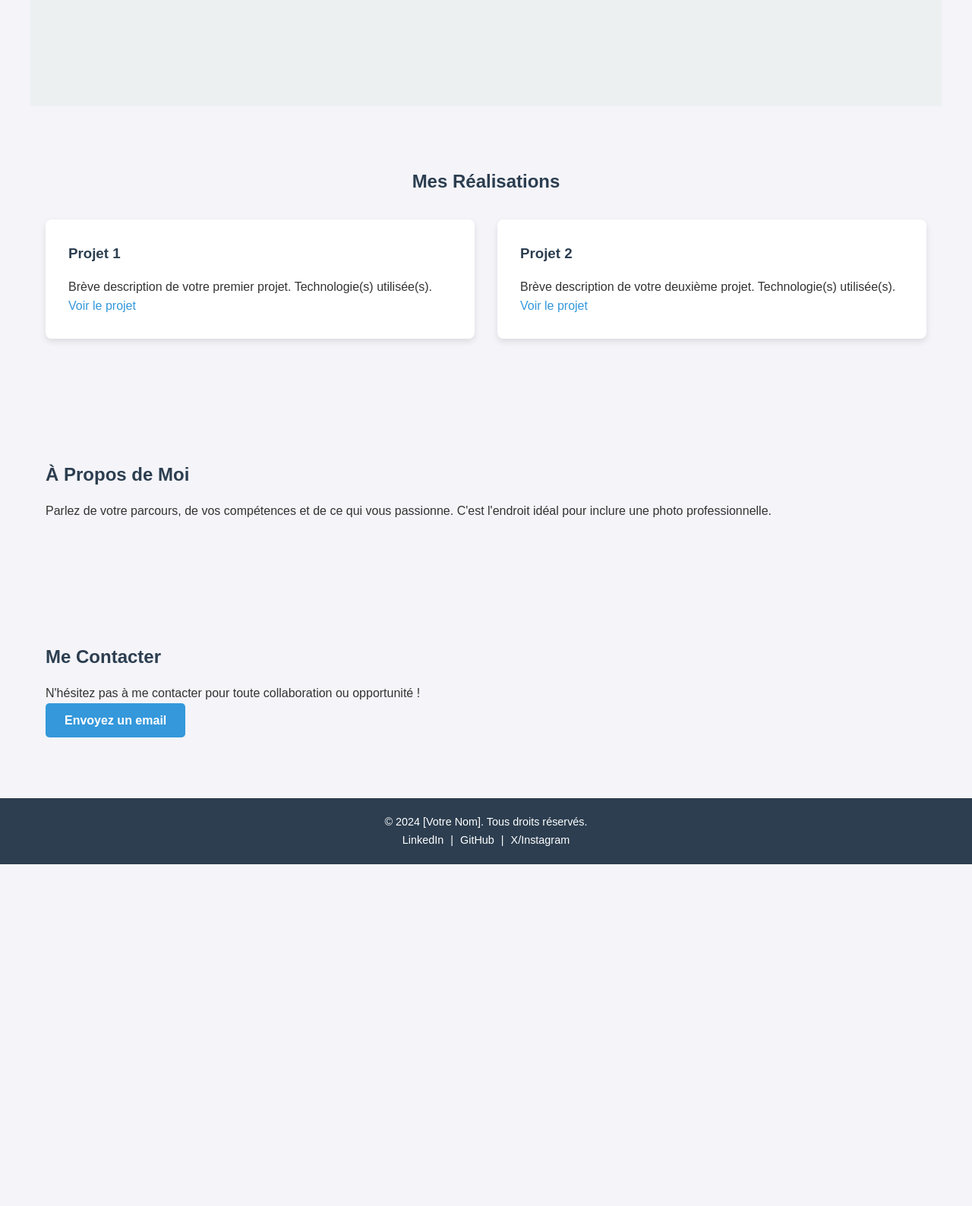
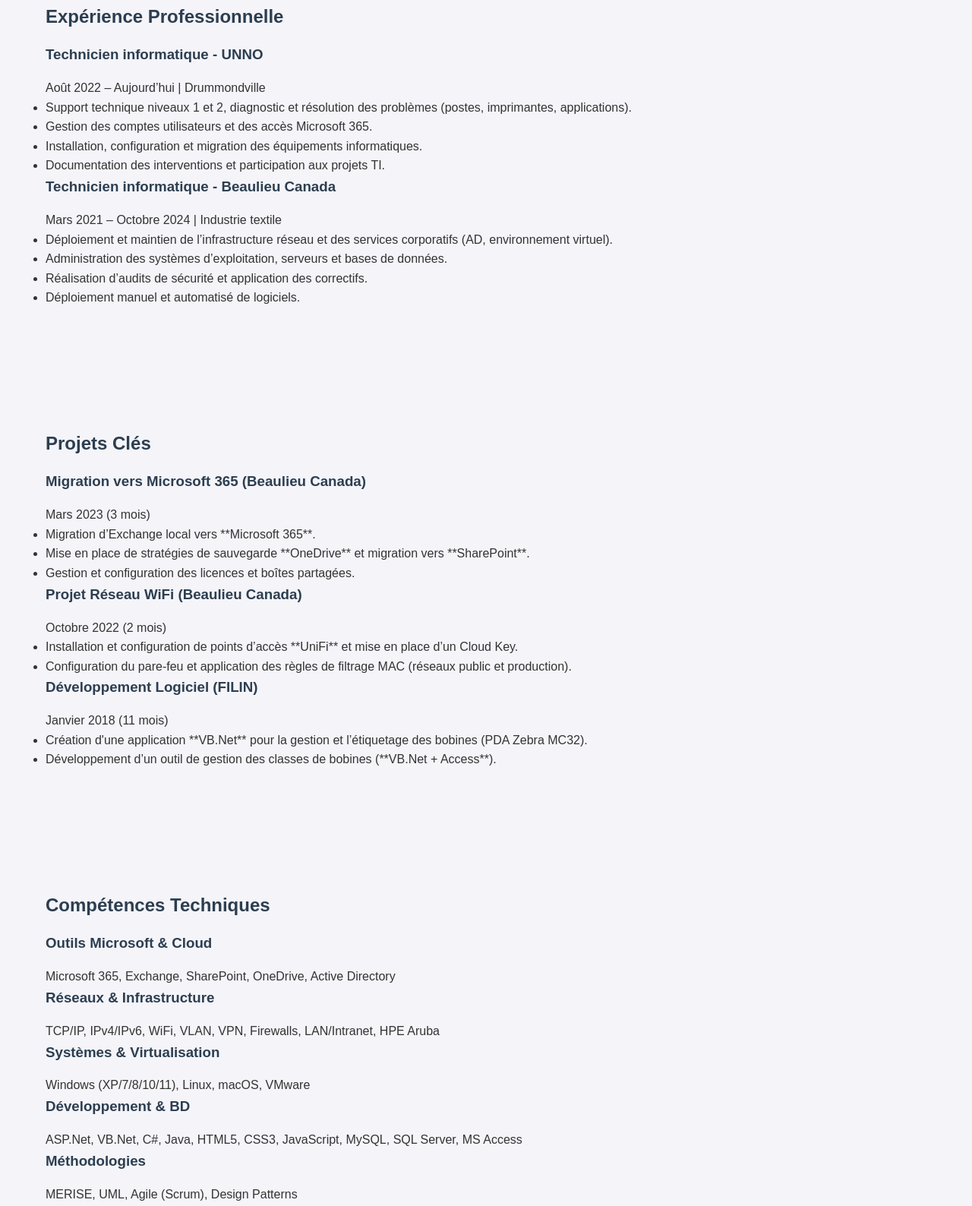
Before and after one commit to nizarsifi/ns-portfolio, a plain HTML site: page index.html in a window 1280 px wide. Shown: the part 570-2158 px from the top of the page at 76% size. Before the commit the page ends 1708 px from the top, so only its background shows below. Drawn offline with Linux system fonts and the light colour scheme.

Commit message:
Revise portfolio layout and update title
Updated the title and restructured the header and sections to enhance the portfolio layout and content.

```diff
--- a/index.html
+++ b/index.html
@@ -3,65 +3,147 @@
 <head>
     <meta charset="UTF-8">
     <meta name="viewport" content="width=device-width, initial-scale=1.0">
-    <title>Mon Portfolio - Nizar SIFI</title>
+    <title>Portfolio - Nizar SIFI | Technicien Informatique</title>
     <link rel="stylesheet" href="style.css">
     </head>
 <body>
-    <header>
+
+    <header id="home">
+        <div class="container">
+            <h1>Nizar SIFI</h1>
+            <p>Technicien Informatique Polyvalent</p>
             <nav>
-            <div class="logo">Nizar SIFI</div>
                 <ul>
-                <li><a href="#accueil">Accueil</a></li>
-                <li><a href="#projets">Projets</a></li>
-                <li><a href="#a-propos">À Propos</a></li>
+                    <li><a href="#about">Profil</a></li>
+                    <li><a href="#experience">Expérience</a></li>
+                    <li><a href="#projects">Projets</a></li>
+                    <li><a href="#skills">Compétences</a></li>
                     <li><a href="#contact">Contact</a></li>
                 </ul>
             </nav>
+        </div>
     </header>
 
-    <section id="accueil" class="hero">
-        <div class="hero-content">
-            <h1>Bonjour, je suis un Développeur</h1>
-            <p>Un Développeur Web, passionné par le domaine de la Technologie de l'information.</p>
-            <a href="#projets" class="btn">Voir mes Projets</a>
-        </div>
-
-    </section>
-
-    <section id="projets" class="projects">
-        <h2>Mes Réalisations</h2>
-        <div class="project-grid">
-            <div class="project-card">
-                <h3>Projet 1</h3>
-                <p>Brève description de votre premier projet. Technologie(s) utilisée(s).</p>
-                <a href="#" target="_blank">Voir le projet</a>
-            </div>
-            <div class="project-card">
-                <h3>Projet 2</h3>
-                <p>Brève description de votre deuxième projet. Technologie(s) utilisée(s).</p>
-                <a href="#" target="_blank">Voir le projet</a>
+    <section id="about" class="section-padding">
+        <div class="container">
+            <h2>À Propos de Moi</h2>
+            <div class="about-content">
+                <p>Technicien informatique polyvalent cumulant plusieurs années d’expérience en support technique (niveaux 1 et 2), en administration de systèmes, en gestion d’infrastructures réseau et en déploiement de solutions Microsoft 365. Solide expérience en diagnostics, résolution d’incidents, virtualisation, installation matérielle et maintenance applicative.</p>
+                <p>Capacité démontrée à travailler en environnement industriel et corporatif, avec un excellent sens du service à la clientèle et une forte aptitude à la documentation.</p>
+                <a href="chemin/vers/votre/cv.pdf" class="btn-primary" download>Télécharger mon CV</a>
             </div>
         </div>
     </section>
 
-    <section id="a-propos" class="about">
-        <h2>À Propos de Moi</h2>
-        <p>Parlez de votre parcours, de vos compétences et de ce qui vous passionne. C'est l'endroit idéal pour inclure une photo professionnelle.</p>
+    <section id="experience" class="bg-light section-padding">
+        <div class="container">
+            <h2>Expérience Professionnelle</h2>
+
+            <div class="job-entry">
+                <h3>Technicien informatique - UNNO</h3>
+                <p class="job-meta">Août 2022 – Aujourd’hui | Drummondville</p>
+                <ul>
+                    <li>Support technique niveaux 1 et 2, diagnostic et résolution des problèmes (postes, imprimantes, applications).</li>
+                    <li>Gestion des comptes utilisateurs et des accès Microsoft 365.</li>
+                    <li>Installation, configuration et migration des équipements informatiques.</li>
+                    <li>Documentation des interventions et participation aux projets TI.</li>
+                </ul>
+            </div>
+
+            <div class="job-entry">
+                <h3>Technicien informatique - Beaulieu Canada</h3>
+                <p class="job-meta">Mars 2021 – Octobre 2024 | Industrie textile</p>
+                <ul>
+                    <li>Déploiement et maintien de l’infrastructure réseau et des services corporatifs (AD, environnement virtuel).</li>
+                    <li>Administration des systèmes d’exploitation, serveurs et bases de données.</li>
+                    <li>Réalisation d’audits de sécurité et application des correctifs.</li>
+                    <li>Déploiement manuel et automatisé de logiciels.</li>
+                </ul>
+            </div>
+
+            </div>
     </section>
 
-    <section id="contact" class="contact">
-        <h2>Me Contacter</h2>
-        <p>N'hésitez pas à me contacter pour toute collaboration ou opportunité !</p>
-        <a href="mailto:votre.email@exemple.com" class="btn">Envoyez un email</a>
+    <section id="projects" class="section-padding">
+        <div class="container">
+            <h2>Projets Clés</h2>
+
+            <div class="project-entry">
+                <h3>Migration vers Microsoft 365 (Beaulieu Canada)</h3>
+                <p class="project-meta">Mars 2023 (3 mois)</p>
+                <ul>
+                    <li>Migration d’Exchange local vers **Microsoft 365**.</li>
+                    <li>Mise en place de stratégies de sauvegarde **OneDrive** et migration vers **SharePoint**.</li>
+                    <li>Gestion et configuration des licences et boîtes partagées.</li>
+                </ul>
+            </div>
+
+            <div class="project-entry">
+                <h3>Projet Réseau WiFi (Beaulieu Canada)</h3>
+                <p class="project-meta">Octobre 2022 (2 mois)</p>
+                <ul>
+                    <li>Installation et configuration de points d’accès **UniFi** et mise en place d’un Cloud Key.</li>
+                    <li>Configuration du pare-feu et application des règles de filtrage MAC (réseaux public et production).</li>
+                </ul>
+            </div>
+
+            <div class="project-entry">
+                <h3>Développement Logiciel (FILIN)</h3>
+                <p class="project-meta">Janvier 2018 (11 mois)</p>
+                <ul>
+                    <li>Création d'une application **VB.Net** pour la gestion et l’étiquetage des bobines (PDA Zebra MC32).</li>
+                    <li>Développement d’un outil de gestion des classes de bobines (**VB.Net + Access**).</li>
+                </ul>
+            </div>
+
+            </div>
     </section>
 
-    <footer>
-        <p>&copy; 2024 [Votre Nom]. Tous droits réservés.</p>
-        <div class="social-links">
-            <a href="#" target="_blank">LinkedIn</a> |
-            <a href="#" target="_blank">GitHub</a> |
-            <a href="#" target="_blank">X/Instagram</a>
+    <section id="skills" class="bg-light section-padding">
+        <div class="container">
+            <h2>Compétences Techniques</h2>
+            <div class="skills-grid">
+
+                <div class="skill-category">
+                    <h3>Outils Microsoft & Cloud</h3>
+                    <p>Microsoft 365, Exchange, SharePoint, OneDrive, Active Directory</p>
+                </div>
+
+                <div class="skill-category">
+                    <h3>Réseaux & Infrastructure</h3>
+                    <p>TCP/IP, IPv4/IPv6, WiFi, VLAN, VPN, Firewalls, LAN/Intranet, HPE Aruba</p>
+                </div>
+
+                <div class="skill-category">
+                    <h3>Systèmes & Virtualisation</h3>
+                    <p>Windows (XP/7/8/10/11), Linux, macOS, VMware</p>
+                </div>
+
+                <div class="skill-category">
+                    <h3>Développement & BD</h3>
+                    <p>ASP.Net, VB.Net, C#, Java, HTML5, CSS3, JavaScript, MySQL, SQL Server, MS Access</p>
+                </div>
+
+                <div class="skill-category">
+                    <h3>Méthodologies</h3>
+                    <p>MERISE, UML, Agile (Scrum), Design Patterns</p>
+                </div>
+
+            </div>
+        </div>
+    </section>
+
+    <footer id="contact">
+        <div class="container">
+            <h2>Contactez-moi</h2>
+            <p>N'hésitez pas à me contacter pour discuter d'opportunités.</p>
+            <div class="contact-info">
+                <p><strong>Courriel :</strong> nizarsifi@hotmail.com</p>
+                <p><strong>Téléphone :</strong> 450-779-9305</p>
+                <p><strong>Localisation :</strong> Saint-Hyacinthe, Québec</p>
+                </div>
             </div>
     </footer>
+
 </body>
 </html>
```
Lines whose indentation alone changed are shown as unchanged.
